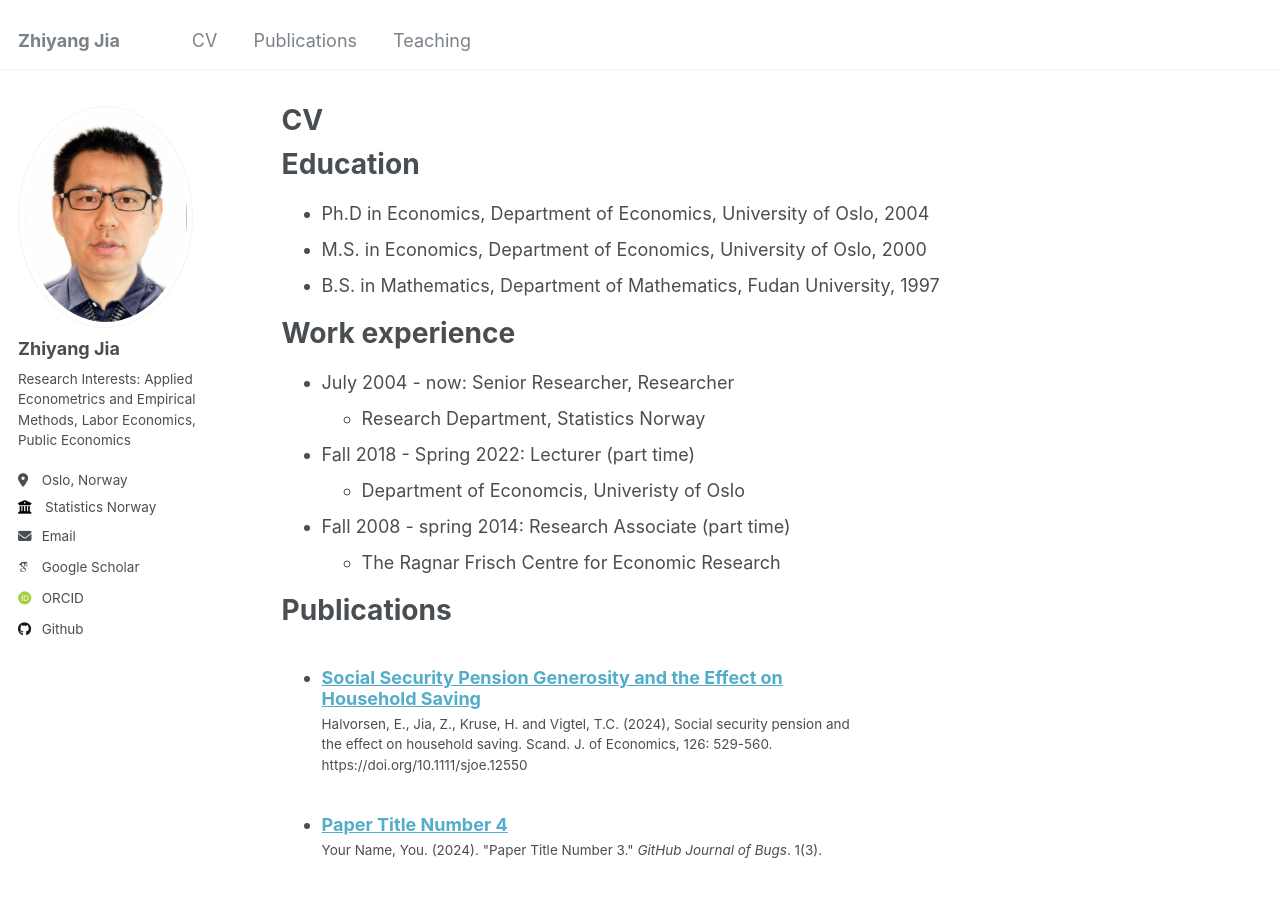
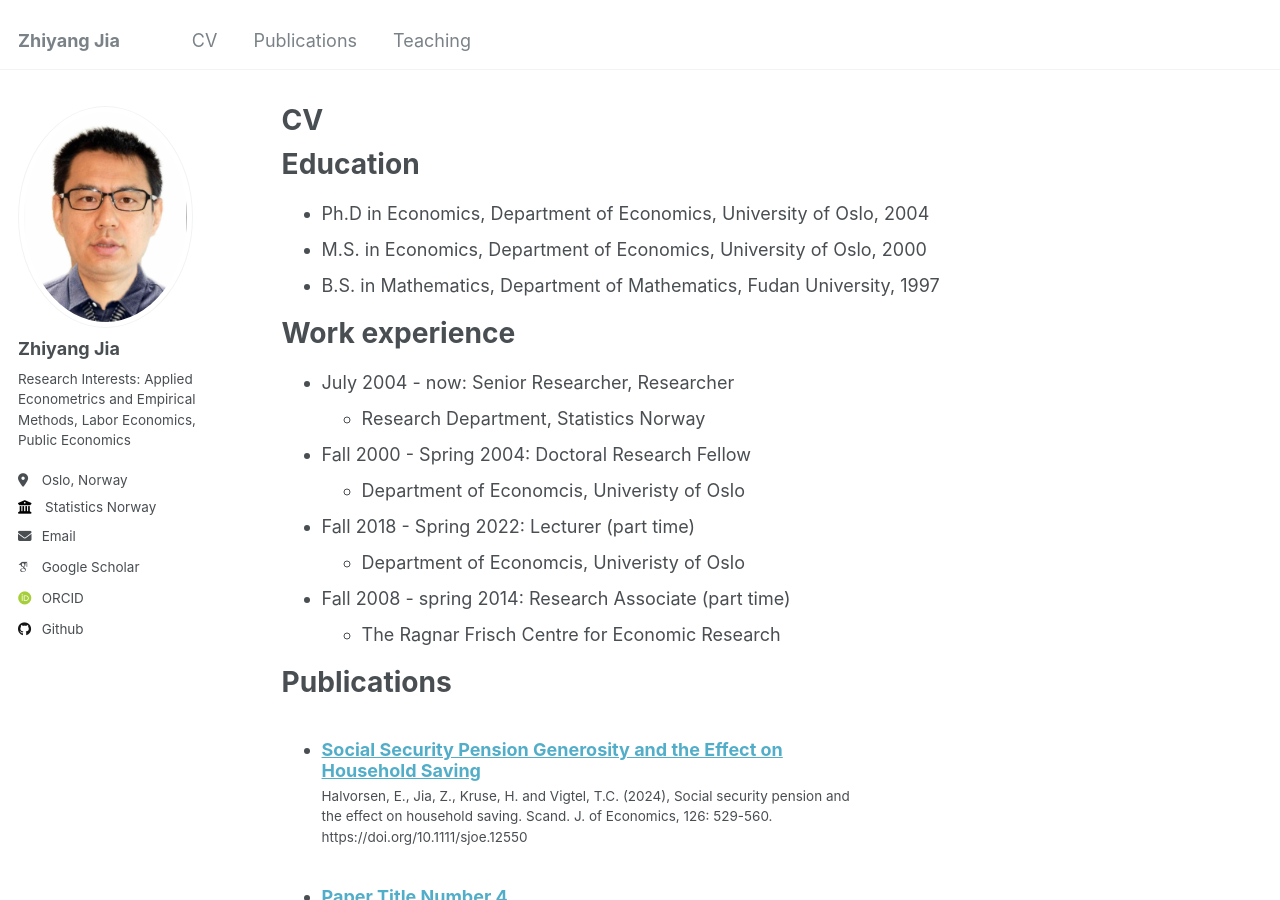
Before and after one commit to Zhiyang-Jia/Zhiyang-Jia.github.io, a Jekyll site: the page built from _pages/cv.md, in a window 1280 px wide and 900 px high. Built offline with Jekyll 4.4.1, drawn with Linux system fonts in a browser that asks for light colours; some web fonts are replaced.

Commit message:
Update cv.md

```diff
--- a/_pages/cv.md
+++ b/_pages/cv.md
@@ -20,6 +20,9 @@ Work experience
 * July 2004 - now: Senior Researcher, Researcher
   * Research Department, Statistics Norway
 
+* Fall 2000 - Spring 2004: Doctoral Research Fellow
+  * Department of Economcis, Univeristy of Oslo
+
 * Fall 2018 - Spring 2022: Lecturer (part time)
   * Department of Economcis, Univeristy of Oslo
 
```
